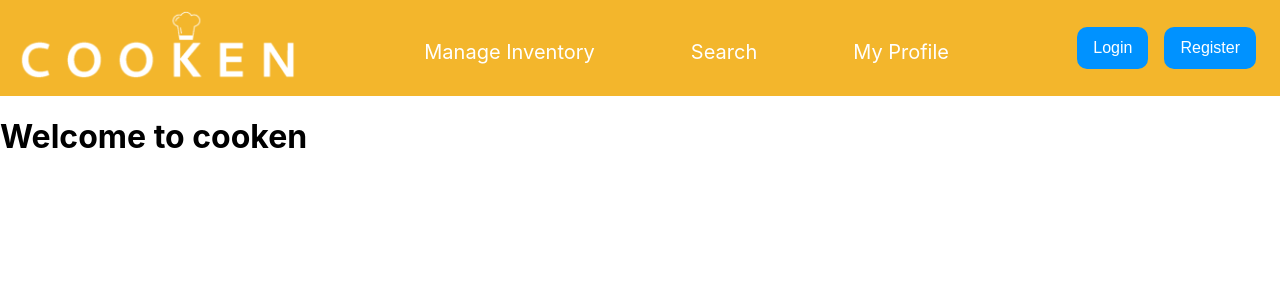
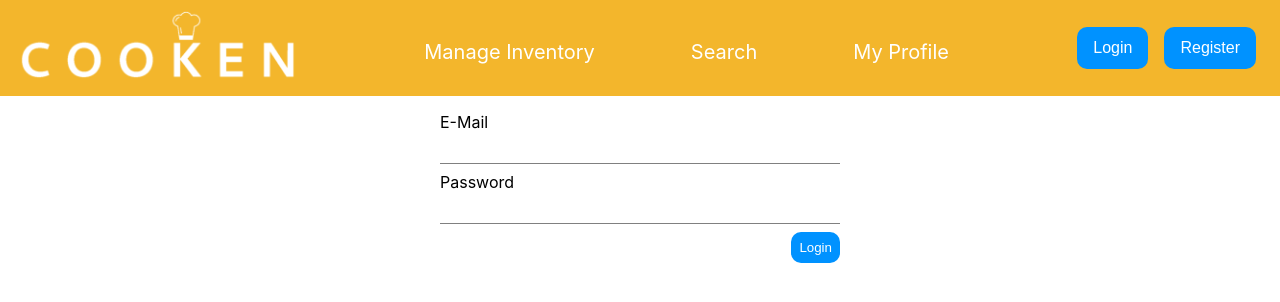
Before and after one commit to kuscu0/cooken, a React (Create React App) app: page /login in a window 1280 px wide. Shown: the top 302 px of the page. Built offline with nearby package versions, Linux system fonts and the light colour scheme.

Commit message:
added login form

```diff
--- a/src/App.jsx
+++ b/src/App.jsx
@@ -1,13 +1,14 @@
 import './App.scss';
 import React, {Component} from "react";
-import ManageIngredients from "./pages/manageIngredients/manageIngredients";
+import ManageIngredients from "./pages/manageIngredients/ManageIngredients";
 import {Route, BrowserRouter, Switch, Link} from "react-router-dom";
 import Home from "./pages/home/Home";
 import RecipeSearch from "./pages/recipeSearch/RecipeSearch";
-import MyProfile from "./pages/MyProfile/MyProfile";
+import MyProfile from "./pages/myProfile/MyProfile";
 import Recipe from "./pages/recipe/Recipe";
-import SimpleButton from "./basics/simpleButton/simpleButton";
-import RegisterForm from "./pages/registerForm/registerForm";
+import SimpleButton from "./basics/simpleButton/SimpleButton";
+import RegisterForm from "./pages/RegisterForm/RegisterForm";
+import LoginForm from "./pages/loginForm/LoginForm";
 
 export default function App() {
 	function onNavClick(e) {
@@ -36,6 +37,7 @@ export default function App() {
 						<Route path="/recipeSearch" component={RecipeSearch}/>
 						<Route path="/myProfile" component={MyProfile}/>
 						<Route path="/recipe" component={Recipe}/>
+						<Route path="/login" component={LoginForm}/>
 						<Route path="/register" component={RegisterForm}/>
 						<Route path="/" component={Home}/>
 					</Switch>
--- a/src/basics/simpleButton/simpleButton.jsx
+++ b/src/basics/simpleButton/SimpleButton.jsx
@@ -1,4 +1,4 @@
-import "./_simpleButton.scss";
+import "./SimpleButton.scss";
 
 export default function SimpleButton(props) {
 	return (
--- a/src/pages/registerForm/registerForm.jsx
+++ b/src/pages/RegisterForm/RegisterForm.jsx
@@ -1,7 +1,7 @@
-import "./registerForm.scss";
+import "./RegisterForm.scss";
 import {serverAddress} from "../../globals";
 import {useState} from "react";
-import SimpleButton from "../../basics/simpleButton/simpleButton";
+import SimpleButton from "../../basics/simpleButton/SimpleButton";
 
 export default function RegisterForm() {
 	const [username, setUsername] = useState("");
@@ -28,7 +28,7 @@ export default function RegisterForm() {
 	}
 
 	return (
-		<form>
+		<form className="registerForm">
 			<label htmlFor="registerUsername">Username</label>
 			<input type="text" id="registerUsername" onChange={e => setUsername(e.target.value)}/>
 			<label htmlFor="registerEmail">E-Mail</label>
--- a/src/pages/registerForm/registerForm.scss
+++ b/src/pages/RegisterForm/RegisterForm.scss
@@ -1,4 +1,6 @@
-form {
+.registerForm {
+	width: 25rem;
+	margin: 1rem auto;
 	display: flex;
 	flex-direction: column;
 	gap: .5rem;
--- /dev/null
+++ b/src/pages/loginForm/LoginForm.jsx
@@ -0,0 +1,37 @@
+import "./LoginForm.scss";
+import {serverAddress} from "../../globals";
+import {useState} from "react";
+import SimpleButton from "../../basics/simpleButton/SimpleButton";
+
+export default function LoginForm() {
+	const [email, setEmail] = useState("");
+	const [password, setPassword] = useState("");
+
+	async function login() {
+		const formParams = new URLSearchParams([
+			["email", email],
+			["password", password],
+		]);
+
+		// const response = await fetch(`${serverAddress}/users/create`, {
+		// 	method: "POST",
+		// 	mode: "cors",
+		// 	body: formParams
+		// });
+		// const responseData = await response.json;
+		// success?
+		// if (responseData) {
+		//
+		// }
+	}
+
+	return (
+		<form className="registerForm">
+			<label htmlFor="registerEmail">E-Mail</label>
+			<input type="text" id="registerEmail" onChange={e => setEmail(e.target.value)}/>
+			<label htmlFor="registerPassword">Password</label>
+			<input type="password" id="registerPassword" onChange={e => setPassword(e.target.value)}/>
+			<SimpleButton clicked={login} type="button">Login</SimpleButton>
+		</form>
+	)
+}
--- a/src/pages/manageIngredients/manageIngredients.jsx
+++ b/src/pages/manageIngredients/ManageIngredients.jsx
@@ -1,4 +1,4 @@
-import "./manageIngrediens.scss";
+import "./ManageIngrediens.scss";
 
 export default function ManageIngredients() {
 	const categories = [];
--- a/src/pages/recipeSearch/RecipeSearch.jsx
+++ b/src/pages/recipeSearch/RecipeSearch.jsx
@@ -2,7 +2,7 @@ import "./RecipeSearch.scss";
 import InputText from "../../basics/inputText/InputText";
 import DropDown from "../../basics/dropDown/DropDown";
 import RecipeTile from "../../basics/recipeTile/RecipeTile";
-import SimpleButton from "../../basics/simpleButton/simpleButton";
+import SimpleButton from "../../basics/simpleButton/SimpleButton";
 
 export default function RecipeSearch() {
 	return (
```
Also changed, not shown: src/basics/simpleButton/SimpleButton.scss (renamed from src/basics/simpleButton/_simpleButton.scss), src/pages/loginForm/LoginForm.scss (added), src/pages/manageIngredients/ManageIngrediens.scss (renamed from src/pages/manageIngredients/manageIngrediens.scss), src/pages/myProfile/MyProfile.jsx (renamed from src/pages/MyProfile/MyProfile.jsx), src/pages/myProfile/MyProfile.scss (renamed from src/pages/MyProfile/MyProfile.scss).
